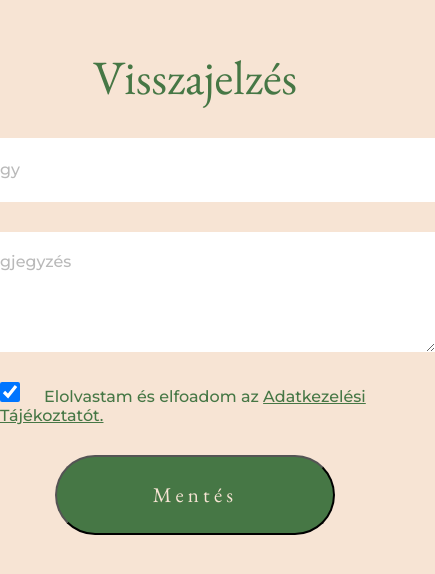
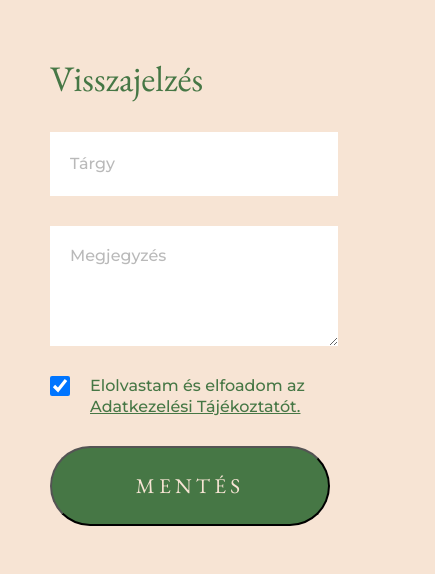
Before and after one commit to markgoldstein98/uibuild-form-light, a plain HTML site: page index.html in a window 390 px wide. Shown: the part 132-706 px from the top of the page, 435 px wide, since content can reach past the window. Drawn offline with nearby package versions, Linux system fonts and the light colour scheme.

Commit message:
finalized css

```diff
--- a/index.html
+++ b/index.html
@@ -20,6 +20,7 @@
     <title>Document</title>
 </head>
 <body>
+
     <h1>Visszajelzés</h1>
     <input type="text" id="input" placeholder="Tárgy">
     <textarea name="" id="" cols="30" rows="10" placeholder="Megjegyzés"></textarea>
@@ -28,7 +29,7 @@
         <label for="scales">Elolvastam és elfoadom az <span> Adatkezelési Tájékoztatót. </span> </label>
     </div>
 
-      <button>Mentés</button>
+      <button>MENTÉS</button>
 
 </body>
 </html>
--- a/style.css
+++ b/style.css
@@ -78,3 +78,40 @@ button {
   letter-spacing: 0.2em;
   border-radius: 40px;
 }
+
+@media only screen and (max-width: 520px) {
+  body {
+    display: flex;
+    justify-self: center;
+    align-items: flex-start;
+    margin-left: 50px;
+  }
+  h1 {
+    font-size: 36px;
+    text-align: left;
+    color: #467745;
+  }
+
+  input {
+    font-size: 16px;
+    max-width: 288px;
+    max-height: 40%;
+
+    color: #467745;
+  }
+
+  textarea {
+    font-size: 16px;
+    max-width: 288px;
+    max-height: 40%;
+  }
+
+  div {
+    display: flex;
+  }
+  label {
+    display: flex;
+    flex-wrap: wrap;
+    gap: 2px;
+  }
+}
```
